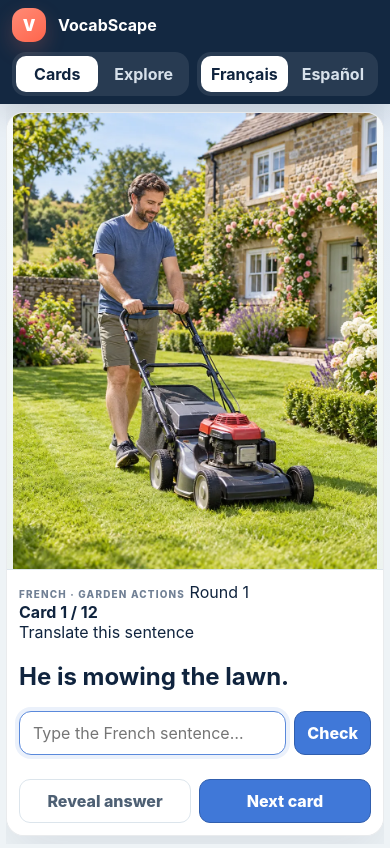
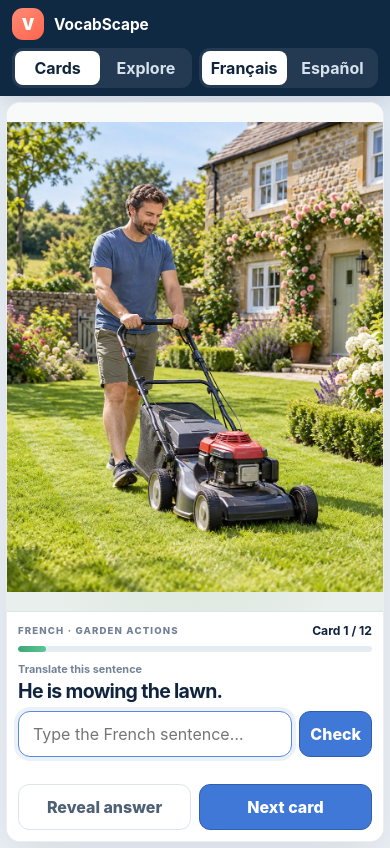
Before and after one commit to pelld/VocabScape, a Svelte app: page / in a window 390 px wide. Built offline with nearby package versions, Linux system fonts and the light colour scheme.

Commit message:
Style split flashcard layout for desktop and mobile

```diff
--- a/src/app.css
+++ b/src/app.css
@@ -1,32 +1,37 @@
 :root {
   font-family: Inter, ui-sans-serif, system-ui, -apple-system, BlinkMacSystemFont, "Segoe UI", sans-serif;
   color: #10243e;
-  background: #eef3f6;
+  background: #edf2f6;
   font-synthesis: none;
   text-rendering: optimizeLegibility;
   --ink: #10243e;
   --muted: #6c7989;
   --line: #dce5ec;
   --blue: #4078d8;
-  --blue-soft: #e9f0ff;
   --green: #248e63;
   --red: #b84b4b;
 }
 
 * { box-sizing: border-box; }
 
-html { background: #eef3f6; }
-
+html,
 body {
   margin: 0;
   min-width: 320px;
-  min-height: 100vh;
-  background:
-    radial-gradient(circle at 84% -8%, rgba(64, 120, 216, 0.11), transparent 34rem),
-    #eef3f6;
+  min-height: 100%;
+  background: #edf2f6;
 }
 
-button, input { font: inherit; }
+body {
+  min-height: 100dvh;
+  background:
+    radial-gradient(circle at 88% -12%, rgba(64, 120, 216, 0.1), transparent 34rem),
+    #edf2f6;
+}
+
+button,
+input { font: inherit; }
+
 button { color: inherit; }
 
 .app-shell {
@@ -36,84 +41,81 @@ button { color: inherit; }
 }
 
 .topbar {
-  min-height: 64px;
-  padding: 9px clamp(14px, 2.5vw, 32px);
+  min-height: 58px;
+  padding: 7px clamp(14px, 2.2vw, 30px);
   flex: 0 0 auto;
   display: flex;
   align-items: center;
   justify-content: space-between;
-  gap: 24px;
-  background: rgba(16, 36, 62, 0.98);
+  gap: 20px;
+  background: #102943;
   color: white;
-  box-shadow: 0 8px 28px rgba(10, 28, 48, 0.15);
+  box-shadow: 0 4px 18px rgba(10, 28, 48, 0.12);
 }
 
 .brand {
   display: inline-flex;
   align-items: center;
-  gap: 12px;
+  gap: 10px;
   color: inherit;
   text-decoration: none;
 }
 
 .brand-mark {
-  width: 38px;
-  height: 38px;
+  width: 36px;
+  height: 36px;
   display: grid;
   place-items: center;
-  border-radius: 13px;
+  border-radius: 11px;
   background: linear-gradient(145deg, #ff8b76, #ff654c);
   font-weight: 900;
-  box-shadow: 0 8px 20px rgba(255, 116, 93, 0.22);
 }
 
 .brand strong,
 .brand small { display: block; }
 
-.brand strong { font-size: 1.07rem; }
+.brand strong { font-size: 1rem; }
 
 .brand small {
-  margin-top: 2px;
+  margin-top: 1px;
   color: #bdcad8;
-  font-size: 0.76rem;
+  font-size: 0.7rem;
   font-weight: 550;
 }
 
 .top-actions {
   display: flex;
   align-items: center;
-  gap: 10px;
+  gap: 8px;
 }
 
 .view-switcher,
 .language-switcher,
 .scene-tabs {
   display: inline-flex;
-  gap: 4px;
-  padding: 4px;
-  border-radius: 14px;
+  gap: 3px;
+  padding: 3px;
+  border-radius: 11px;
 }
 
 .view-switcher,
 .language-switcher {
-  background: rgba(255, 255, 255, 0.09);
+  background: rgba(255, 255, 255, 0.08);
 }
 
 .view-switcher button,
 .language-switcher button,
 .scene-tabs button {
   border: 0;
-  border-radius: 10px;
-  padding: 9px 13px;
+  border-radius: 8px;
+  padding: 8px 12px;
   background: transparent;
   cursor: pointer;
   font-weight: 750;
 }
 
 .view-switcher button,
-.language-switcher button {
-  color: #d7e1eb;
-}
+.language-switcher button { color: #d8e2ec; }
 
 .view-switcher button.active,
 .language-switcher button.active {
@@ -121,178 +123,142 @@ button { color: inherit; }
   color: var(--ink);
 }
 
-.card-page,
-.explore-page {
-  width: min(900px, calc(100% - 24px));
-  margin: 0 auto;
-}
-
 .card-page {
-  height: calc(100dvh - 64px);
+  height: calc(100dvh - 58px);
   min-height: 0;
-  padding: 12px 0;
-  display: flex;
-  flex-direction: column;
+  padding: 18px clamp(18px, 3vw, 42px);
+  display: grid;
+  place-items: center;
   overflow: hidden;
 }
 
-.explore-page {
-  padding: 20px 0 32px;
-}
-
-.deck-heading,
-.explore-heading {
-  margin-bottom: 10px;
-  display: flex;
-  align-items: end;
-  justify-content: space-between;
-  gap: 24px;
-}
-
-.eyebrow {
-  color: #718095;
-  font-size: 0.7rem;
-  font-weight: 850;
-  letter-spacing: 0.12em;
-  text-transform: uppercase;
-}
-
-.deck-heading h1,
-.explore-heading h1 {
-  margin: 2px 0 1px;
-  color: var(--ink);
-  font-size: clamp(1.35rem, 2.5vw, 2rem);
-  line-height: 1.05;
-  letter-spacing: -0.04em;
-}
-
-.deck-heading p,
-.explore-heading p {
-  margin: 0;
-  color: var(--muted);
-  font-size: 0.9rem;
-}
-
-.deck-stat {
-  min-width: 132px;
-  padding: 8px 12px;
+.flashcard {
+  width: min(1160px, 100%);
+  height: min(680px, calc(100dvh - 94px));
+  min-height: 500px;
+  display: grid;
+  grid-template-columns: minmax(0, 1.08fr) minmax(360px, 0.92fr);
+  overflow: hidden;
   border: 1px solid rgba(16, 36, 62, 0.08);
-  border-radius: 16px;
-  background: rgba(255, 255, 255, 0.75);
-  text-align: right;
-}
-
-.deck-stat strong {
-  display: block;
-  font-size: 1.45rem;
-  line-height: 1;
-}
-
-.deck-stat span {
-  color: var(--muted);
-  font-size: 0.72rem;
-}
-
-.progress-row {
-  margin: 0 2px 8px;
-  display: flex;
-  align-items: center;
-  gap: 12px;
-}
-
-.progress-track {
-  flex: 1;
-  height: 7px;
-  overflow: hidden;
-  border-radius: 99px;
-  background: #dbe3ea;
-}
-
-.progress-fill {
-  height: 100%;
-  border-radius: inherit;
-  background: linear-gradient(90deg, #2b9d6e, #48b988);
-  transition: width 220ms ease;
-}
-
-.progress-row span {
-  color: var(--muted);
-  font-size: 0.78rem;
-  white-space: nowrap;
-}
-
-.flashcard {
-  width: min(680px, 100%);
-  min-height: 0;
-  flex: 1 1 auto;
-  margin: 0 auto;
-  display: flex;
-  flex-direction: column;
-  overflow: hidden;
-  border: 1px solid rgba(16, 36, 62, 0.09);
   border-radius: 26px;
-  background: rgba(255, 255, 255, 0.95);
-  box-shadow: 0 20px 55px rgba(16, 36, 62, 0.09);
+  background: white;
+  box-shadow: 0 22px 60px rgba(16, 36, 62, 0.1);
 }
 
 .flashcard-media {
-  width: 100%;
+  min-width: 0;
   min-height: 0;
   display: grid;
   place-items: center;
-  padding: 0;
-  flex: 1 1 auto;
   overflow: hidden;
   background:
-    radial-gradient(circle at 50% 85%, rgba(84, 135, 72, 0.14), transparent 32%),
-    linear-gradient(180deg, #f7fafb, #edf3f0);
+    radial-gradient(circle at 50% 82%, rgba(84, 135, 72, 0.12), transparent 35%),
+    linear-gradient(180deg, #f8faf9, #e9efec);
 }
 
 .flashcard-media img {
   display: block;
   width: 100%;
   height: 100%;
+  min-width: 0;
   min-height: 0;
   object-fit: contain;
-  filter: none;
 }
 
 .flashcard-body {
-  position: relative;
-  z-index: 2;
-  width: 100%;
-  flex: 0 0 auto;
-  padding: 14px 18px;
-  border-top: 1px solid var(--line);
-  background: #ffffff;
+  min-width: 0;
+  padding: clamp(28px, 4vw, 54px);
+  display: flex;
+  flex-direction: column;
+  border-left: 1px solid var(--line);
+  background: white;
+}
+
+.card-meta {
+  display: flex;
+  align-items: flex-start;
+  justify-content: space-between;
+  gap: 18px;
+}
+
+.card-meta > div {
+  min-width: 0;
+}
+
+.eyebrow {
+  display: block;
+  color: #718095;
+  font-size: 0.68rem;
+  font-weight: 850;
+  letter-spacing: 0.12em;
+  text-transform: uppercase;
+}
+
+.round-label {
+  display: block;
+  margin-top: 4px;
+  color: #94a0ad;
+  font-size: 0.75rem;
+  font-weight: 650;
+}
+
+.card-meta strong {
+  color: var(--ink);
+  font-size: 0.84rem;
+  white-space: nowrap;
+}
+
+.card-progress {
+  height: 6px;
+  margin-top: 12px;
+  overflow: hidden;
+  border-radius: 999px;
+  background: #e6edf2;
+}
+
+.card-progress-fill {
+  height: 100%;
+  border-radius: inherit;
+  background: linear-gradient(90deg, #3da875, #5bc694);
+  transition: width 180ms ease;
 }
 
 .card-prompt {
-  min-height: 42px;
+  margin: auto 0 28px;
 }
 
-.hint {
-  margin: 4px 0 0;
-  color: var(--ink);
-  font-size: 1rem;
+.prompt-label {
+  display: block;
+  margin-bottom: 10px;
+  color: #738295;
+  font-size: 0.78rem;
   font-weight: 750;
 }
 
+.card-prompt h1 {
+  margin: 0;
+  color: var(--ink);
+  font-size: clamp(1.8rem, 3vw, 3rem);
+  line-height: 1.08;
+  letter-spacing: -0.035em;
+}
+
 .answer-row {
-  display: flex;
+  display: grid;
+  grid-template-columns: minmax(0, 1fr) auto;
   gap: 10px;
 }
 
 .answer-row input {
-  flex: 1;
   min-width: 0;
-  padding: 11px 13px;
-  border: 1.5px solid #cfd9e4;
+  min-height: 50px;
+  padding: 12px 14px;
+  border: 1.5px solid #ccd7e2;
   border-radius: 12px;
   background: white;
   color: var(--ink);
   outline: none;
-  font-size: 1.02rem;
+  font-size: 1rem;
 }
 
 .answer-row input:focus {
@@ -303,9 +269,9 @@ button { color: inherit; }
 .primary,
 .quiet,
 .next-button {
-  min-height: 44px;
+  min-height: 50px;
   border-radius: 11px;
-  padding: 10px 15px;
+  padding: 11px 17px;
   cursor: pointer;
   font-weight: 800;
 }
@@ -324,9 +290,10 @@ button { color: inherit; }
 }
 
 .feedback {
-  min-height: 24px;
-  padding-top: 5px;
-  font-size: 1.05rem;
+  min-height: 34px;
+  padding-top: 9px;
+  color: #56677a;
+  font-size: 1rem;
   font-weight: 800;
 }
 
@@ -340,7 +307,32 @@ button { color: inherit; }
 }
 
 .next-button {
-  min-width: 92px;
+  min-width: 110px;
+}
+
+.explore-page {
+  width: min(1080px, calc(100% - 28px));
+  margin: 0 auto;
+  padding: 22px 0 36px;
+}
+
+.explore-heading {
+  margin-bottom: 14px;
+  display: flex;
+  align-items: end;
+  justify-content: space-between;
+  gap: 24px;
+}
+
+.explore-heading h1 {
+  margin: 3px 0 2px;
+  font-size: clamp(1.7rem, 3vw, 2.4rem);
+  letter-spacing: -0.035em;
+}
+
+.explore-heading p {
+  margin: 0;
+  color: var(--muted);
 }
 
 .scene-tabs {
@@ -368,13 +360,11 @@ button { color: inherit; }
   font-weight: 650;
 }
 
-.outline-toggle input {
-  accent-color: var(--blue);
-}
+.outline-toggle input { accent-color: var(--blue); }
 
-@media (max-width: 760px) {
+@media (max-width: 820px) {
   .topbar {
-    min-height: 104px;
+    min-height: 96px;
     padding: 8px 12px;
     gap: 8px;
     align-items: center;
@@ -382,18 +372,16 @@ button { color: inherit; }
   }
 
   .brand {
-    align-self: flex-start;
+    width: 100%;
   }
 
-  .brand small {
-    display: none;
-  }
+  .brand small { display: none; }
 
   .top-actions {
     width: 100%;
     display: grid;
     grid-template-columns: 1fr 1fr;
-    gap: 8px;
+    gap: 7px;
   }
 
   .view-switcher,
@@ -404,58 +392,84 @@ button { color: inherit; }
   .view-switcher button,
   .language-switcher button {
     flex: 1;
-    padding: 8px 10px;
+    padding: 7px 9px;
   }
 
   .card-page {
-    height: calc(100dvh - 104px);
-    width: min(100% - 16px, 680px);
-    padding: 8px 0;
-  }
-
-  .deck-heading {
-    margin-bottom: 6px;
-  }
-
-  .deck-heading h1 {
-    font-size: 1.2rem;
-  }
-
-  .deck-heading p,
-  .deck-stat {
-    display: none;
-  }
-
-  .progress-row {
-    margin-bottom: 6px;
-  }
-
-  .progress-row span {
-    font-size: 0.7rem;
+    height: calc(100dvh - 96px);
+    padding: 8px;
   }
 
   .flashcard {
+    width: min(620px, 100%);
+    height: 100%;
+    min-height: 0;
+    grid-template-columns: 1fr;
+    grid-template-rows: minmax(0, 1fr) auto;
     border-radius: 18px;
   }
 
   .flashcard-body {
-    padding: 12px;
+    padding: 14px;
+    border-left: 0;
+    border-top: 1px solid var(--line);
+  }
+
+  .card-meta {
+    align-items: center;
+  }
+
+  .round-label {
+    display: none;
+  }
+
+  .card-progress {
+    margin-top: 8px;
   }
 
   .card-prompt {
-    min-height: 38px;
+    margin: 14px 0 12px;
   }
 
-  .hint {
-    font-size: 0.95rem;
+  .prompt-label {
+    margin-bottom: 4px;
+    font-size: 0.68rem;
   }
 
-  .answer-row {
-    gap: 8px;
+  .card-prompt h1 {
+    font-size: clamp(1.15rem, 5vw, 1.55rem);
+    line-height: 1.14;
   }
 
   .answer-row input {
+    min-height: 46px;
     font-size: 16px;
+  }
+
+  .primary,
+  .quiet,
+  .next-button {
+    min-height: 46px;
+    padding: 9px 12px;
+  }
+
+  .feedback {
+    min-height: 27px;
+    padding-top: 5px;
+    font-size: 0.92rem;
+  }
+
+  .card-actions {
+    justify-content: stretch;
+  }
+
+  .card-actions button {
+    flex: 1;
+  }
+
+  .explore-heading {
+    align-items: flex-start;
+    flex-direction: column;
   }
 
   .scene-tabs {
@@ -467,66 +481,76 @@ button { color: inherit; }
   }
 }
 
-@media (max-width: 520px) {
+@media (max-width: 480px) {
   .brand-mark {
-    width: 34px;
-    height: 34px;
+    width: 32px;
+    height: 32px;
   }
 
   .brand strong {
-    font-size: 1rem;
+    font-size: 0.96rem;
+  }
+
+  .topbar {
+    min-height: 92px;
   }
 
   .card-page {
-    width: calc(100% - 12px);
+    height: calc(100dvh - 92px);
+    padding: 6px;
+  }
+
+  .flashcard {
+    border-radius: 14px;
+  }
+
+  .flashcard-body {
+    padding: 11px;
+  }
+
+  .card-meta strong {
+    font-size: 0.76rem;
   }
 
   .eyebrow {
-    font-size: 0.62rem;
+    font-size: 0.6rem;
+  }
+
+  .card-prompt {
+    margin: 10px 0 9px;
   }
 
   .answer-row {
-    display: grid;
     grid-template-columns: minmax(0, 1fr) auto;
+    gap: 7px;
   }
 
   .primary {
-    min-width: 76px;
-    padding-inline: 12px;
+    min-width: 72px;
+    padding-inline: 10px;
   }
 
-  .feedback {
-    font-size: 0.95rem;
-  }
-
-  .card-actions {
-    justify-content: stretch;
-  }
-
-  .card-actions button {
-    flex: 1;
+  .quiet,
+  .next-button {
+    min-width: 0;
   }
 }
 
-@media (max-height: 700px) and (min-width: 761px) {
-  .deck-heading p,
-  .deck-stat {
-    display: none;
-  }
-
-  .deck-heading {
-    margin-bottom: 4px;
-  }
-
-  .progress-row {
-    margin-bottom: 5px;
+@media (max-height: 620px) and (min-width: 821px) {
+  .flashcard {
+    height: calc(100dvh - 78px);
+    min-height: 0;
   }
 
   .flashcard-body {
-    padding: 10px 14px;
+    padding: 22px 28px;
   }
 
   .card-prompt {
-    min-height: 34px;
+    margin-bottom: 16px;
+  }
+
+  .card-prompt h1 {
+    font-size: 1.7rem;
   }
 }
```
